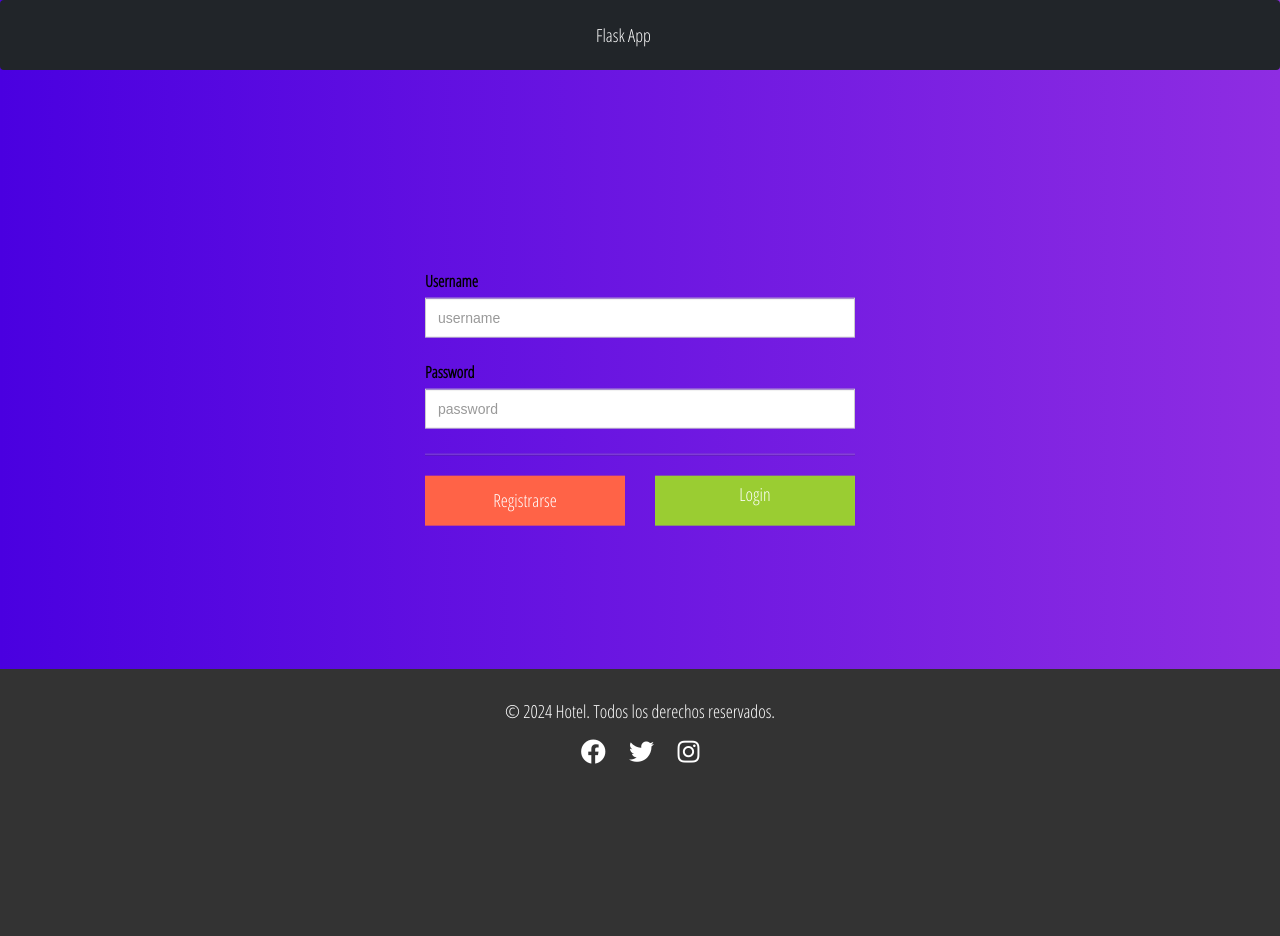
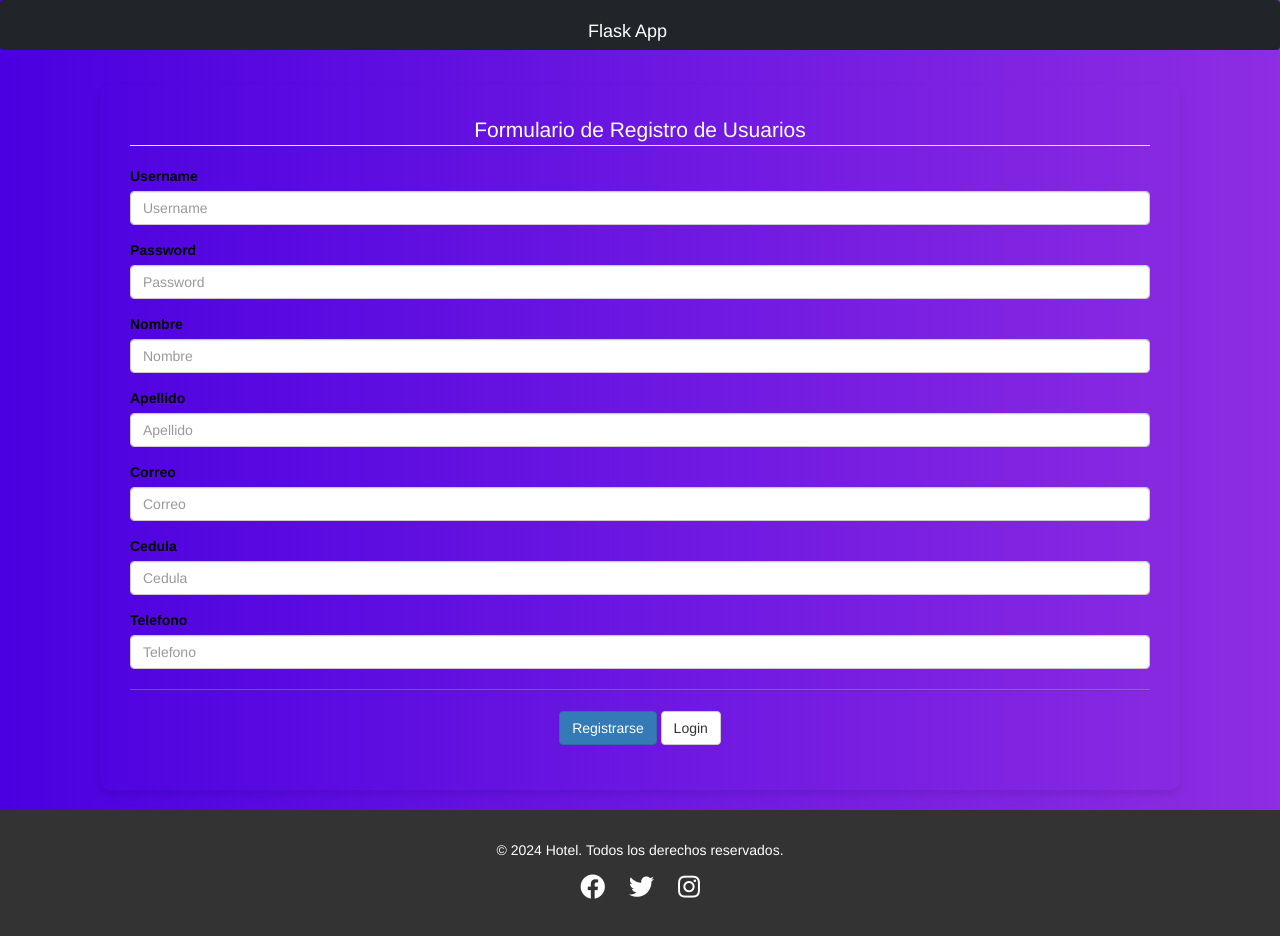
Before and after one commit to mcuzco/ProyectoMC, a Flask app: page /register in a window 1280 px wide. Before the commit the page ends 764 px from the top, so only its background shows below. Run offline with Flask 2, Linux system fonts and the light colour scheme; some libraries are stand-ins or nearby versions.

Commit message:
Registrar Usuarios 2.0

```diff
--- a/app/app.py
+++ b/app/app.py
@@ -15,8 +15,8 @@
 app.config['MYSQL_CURSORCLASS'] = 'DictCursor'
 app.config['MYSQL_HOST'] = 'localhost'
 app.config['MYSQL_USER'] = 'root'
-app.config['MYSQL_PASSWORD'] = 'MAtt1233xd'
-app.config['MYSQL_DB'] = 'flaskcontact4'
+app.config['MYSQL_PASSWORD'] = 'Rafael2002'
+app.config['MYSQL_DB'] = 'flaskcontact'
 app.config['MYSQL_SSL_DISABLED'] = True  # Deshabilitar SSL
 
 mysqldb = MySQL(app)
@@ -42,14 +42,19 @@
 
     return render_template('login.html')
 
-# Ruta para Registrase
+# URL de Registrar Usuarios
 @app.route('/register', methods=['GET', 'POST'])
 def register():
     if request.method == 'POST':
         username = request.form['username']
+        nombre = request.form['nombre']
+        apellido = request.form['apellido']
+        email = request.form['correo']
+        cedula = request.form['cedula']
+        telefono = request.form['telefono']
         password = request.form['password']
 
-        if not username or not password:
+        if not all([username, nombre, apellido, email, cedula, telefono, password]):
             flash('Todos los campos son obligatorios', 'danger')
             return redirect(url_for('register'))
 
@@ -57,13 +62,21 @@
         cursor = mysqldb.connection.cursor()
 
         try:
-            cursor.execute('INSERT INTO usuarios (username, password) VALUES (%s, %s)', (username, hashed_password))
+            cursor.execute('''
+                INSERT INTO usuarios (username, nombre, apellido, email, cedula, telefono, password)
+                VALUES (%s, %s, %s, %s, %s, %s, %s)
+            ''', (username, nombre, apellido, email, cedula, telefono, hashed_password))
+
             mysqldb.connection.commit()
             flash('Usuario registrado exitosamente', 'success')
             return redirect(url_for('login'))
+
         except Exception as e:
             flash(f'Error al registrar usuario: {str(e)}', 'danger')
             return redirect(url_for('register'))
+        finally:
+            cursor.close()
+
     return render_template('register.html')
 
 # Ruta para cerrar sesión
--- a/app/static/css/login.css
+++ b/app/static/css/login.css
@@ -13,8 +13,9 @@
         width: 350px;
         margin-top: auto;
         margin-bottom: auto;
-        background: #f39c12;
-        position: relative;
+        background: #a454e9;
+        background: -webkit-linear-gradient(to right, #551ec4, #7936b4);
+        background: linear-gradient(to right, #4A00E0, #8E2DE2);        position: relative;
         display: flex;
         justify-content: center;
         flex-direction: column;
--- a/app/static/css/register.css
+++ b/app/static/css/register.css
@@ -1,68 +1,23 @@
-body, html{
-    font-family: 'Open Sans Condensed', sans-serif;
-     font-size: 18px;
-     background: #8E2DE2;
-     background: -webkit-linear-gradient(to right, #4A00E0, #8E2DE2);
-     background: linear-gradient(to right, #4A00E0, #8E2DE2);
- }
 
- .register-form{
-     font-size: 16px;
-    left: 50%;
-     top: 50%;
-     position: absolute;
-     -webkit-transform: transbte3d(-50%, -50%, 0);
-     -moz-transform: translate3d(-50%, -50%, 0);
-     transform: translate3d(-50%, -50%, 0);
- }
+/* Estilo para el contenido del formulario */
+.form-content {
+    padding: 30px;
+    border-radius: 10px;
+    box-shadow: 0px 4px 8px rgba(0, 0, 0, 0.1);
+    /* max-width: 500px; */
+    width: 100%;
+    margin-bottom: 20px;
+}
 
- .regbutton{
-     height: 50px;
-     width: 200px;
-     background-color:tomato;
-     border-radius: 0px;
-     font-size: 18px;
-     color:white;
-     border: none !important;
-     margin-bottom: 5px;
- }
- .regbutton:hover{
-     color: white;
-     background-color:#aa422f;
- }
- .regbutton:active{
-     color: white;
-     background-color:#aa422f;
- }
- .logbutton{
-     height: 50px;
-     width: 200px;
-     background-color:yellowgreen;
-     border-radius: 0px;
-     font-size: 18px;
-     color:white;
-     border: none !important;
-     margin-bottom: 5px;
- }
- .logbutton:hover{
-     color: white;
-     background-color:darkolivegreen;
- }
- .logbutton:active{
-     color: white;
-     background-color:darkolivegreen;
- }
+/* Estilo del legend */
+legend {
+    text-align: center;
+    color: white;
+    margin-bottom: 20px;
+}
 
-
-
- .register-form label{
-     color: aliceblue;
-
- }
- .register-form input{
-     margin-bottom: 5px;
-     width: 430px;
-     height: 40px;
-     border-radius: 0px;
-     font-family: Arial, Helvetica, sans-serif;
- }
+/* Estilo para los labels */
+label {
+    color: black;
+    font-weight: bold;
+}
--- a/app/templates/login.html
+++ b/app/templates/login.html
@@ -52,8 +52,8 @@
             </div>
 
             <div class="mt-4">
-                <div class="d-flex justify-content-center links">
-                    Don't have an account? <a href="{{ url_for('register') }}" class="ml-2">Sign Up</a>
+                <div class="d-flex justify-content-center links" style="color: white;">
+                    Don't have an account? <a href="{{ url_for('register') }}" style="color: aqua;" class="ml-2">Sign Up</a>
                 </div>
                 <!-- <div class="d-flex justify-content-center links">
                     <a href="#">Forgot your password?</a>
--- a/app/templates/register.html
+++ b/app/templates/register.html
@@ -1,38 +1,52 @@
-<!--register section-->
 {% extends "layout.html" %}
 
 {% block body %}
 <link href="//maxcdn.bootstrapcdn.com/bootstrap/3.3.0/css/bootstrap.min.css" rel="stylesheet" id="bootstrap-css">
-<link rel="stylesheet" href="{{ url_for('static', filename='css/register.css') }}">
 <script src="//maxcdn.bootstrapcdn.com/bootstrap/3.3.0/js/bootstrap.min.js"></script>
 <script src="//code.jquery.com/jquery-1.11.1.min.js"></script>
 
-<link href='https://fonts.googleapis.com/css?family=Open+Sans+Condensed:300' rel='stylesheet' type='text/css'>
+<!-- Referencia al archivo CSS externo -->
+<link rel="stylesheet" href="{{ url_for('static', filename='css/register.css') }}">
 
-<div class="container-fluid">
-    <form action="{{ url_for('register') }}" method="POST" class="register-form">
-        <div class="row">
-            <div class="col-md-4 col-sm-4 col-lg-4">
-                <label style="color: black;" for="username">Username</label>
-                <input  id="username" name="username" placeholder="username" class="form-control" type="text" required >
+<div class="container-fluid form-container">
+    <div class="form-content">
+        <legend>Formulario de Registro de Usuarios</legend>
+        <form action="{{ url_for('register') }}" method="POST" class="register-form">
+            <div class="form-group">
+                <label for="username">Username</label>
+                <input id="username" name="username" placeholder="Username" class="form-control" type="text" required>
             </div>
-        </div>
-        <div class="row mt-3">
-            <div class="col-md-4 col-sm-4 col-lg-4">
-                <label style="color: black;"  for="password">Password</label>
-                <input id="password" name="password" placeholder="password" class="form-control" type="password" required>
+            <div class="form-group">
+                <label for="password">Password</label>
+                <input id="password" name="password" placeholder="Password" class="form-control" type="password" required>
             </div>
-        </div>
-        <hr>
-        <div class="row">
-            <div class="col-md-6 col-sm-6 col-xs-6 col-lg-6">
+            <div class="form-group">
+                <label for="nombre">Nombre</label>
+                <input id="nombre" name="nombre" placeholder="Nombre" class="form-control" type="text" required>
+            </div>
+            <div class="form-group">
+                <label for="apellido">Apellido</label>
+                <input id="apellido" name="apellido" placeholder="Apellido" class="form-control" type="text" required>
+            </div>
+            <div class="form-group">
+                <label for="correo">Correo</label>
+                <input id="correo" name="correo" placeholder="Correo" class="form-control" type="email" required>
+            </div>
+            <div class="form-group">
+                <label for="cedula">Cedula</label>
+                <input id="cedula" name="cedula" placeholder="Cedula" class="form-control" type="text" required>
+            </div>
+            <div class="form-group">
+                <label for="telefono">Telefono</label>
+                <input id="telefono" name="telefono" placeholder="Telefono" class="form-control" type="text" required>
+            </div>
+            <hr>
+            <div class="form-group text-center">
                 <button type="submit" class="btn btn-primary regbutton">Registrarse</button>
-            </div>
-            <div class="col-md-6 col-sm-6 col-xs-6 col-lg-6">
                 <a href="{{ url_for('login') }}" class="btn btn-default logbutton">Login</a>
             </div>
-        </div>
-    </form>
+        </form>
+    </div>
 </div>
 
 {% endblock %}
--- a/sql/db.sql
+++ b/sql/db.sql
@@ -75,6 +75,11 @@
 CREATE TABLE usuarios (
     id INT AUTO_INCREMENT PRIMARY KEY,
     username VARCHAR(50) NOT NULL UNIQUE,
+    nombre VARCHAR(50) NOT NULL,
+    apellido VARCHAR(50) NOT NULL,
+    email VARCHAR(50) NOT NULL,
+    cedula INT(10) NOT NULL,
+    telefono INT(10) NOT NULL,
     password VARCHAR(255) NOT NULL
 );
 
```
